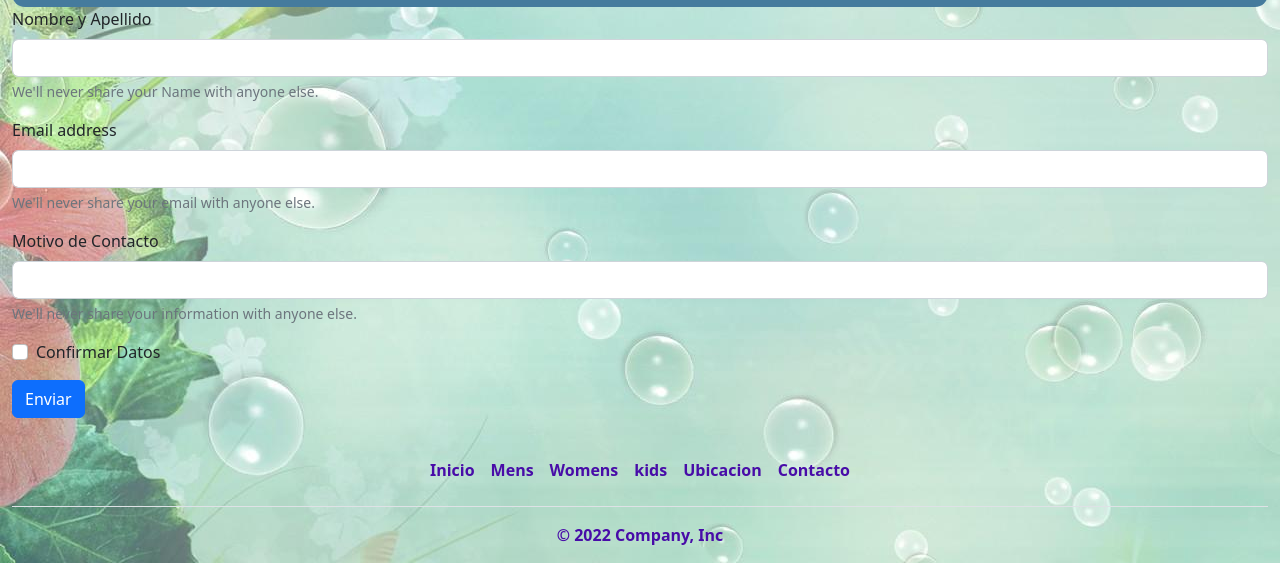
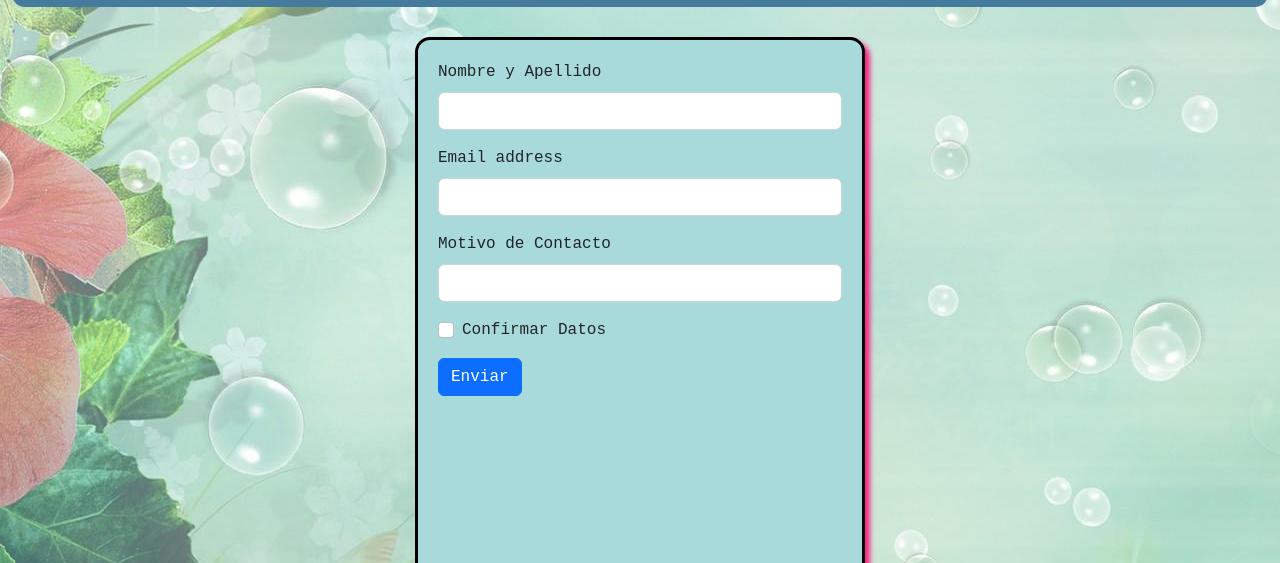
Before and after one commit to rocespedes95/FINAL-PERFUMES-ON, a website: page paginas-secundarias/contacto.html in a window 1280 px wide. Shown: the part 237-800 px from the top of the page. Drawn offline with nearby package versions, Linux system fonts and the light colour scheme.

Commit message:
fomulario listo

```diff
--- /dev/null
+++ b/SCSS/_contacto.scss
@@ -0,0 +1,24 @@
+
+
+.mainContact{
+    display: flex;
+    justify-content: center;
+
+
+}
+.formuLario{
+    padding: 20px;
+    border-radius: 15px;
+    margin-top: 30px;
+    margin-bottom: 20px;
+    height: 650px;
+    width: 450px;
+    border: 3px black solid;
+    background-color: #a8dadc;
+    box-shadow:5px 5px 5px #f72585;
+    transition: background-color .5s;
+    font-family: monospace;
+}
+.formuLario:hover{
+    background-color: #ffafcc;
+}
--- a/SCSS/estilos.scss
+++ b/SCSS/estilos.scss
@@ -2,6 +2,7 @@
 @import"variables";
 @import"bodys";
 @import"footer";
+@import"contacto";
 
 .titulo{
     margin-top: 20px;
--- a/paginas-secundarias/contacto.html
+++ b/paginas-secundarias/contacto.html
@@ -110,7 +110,7 @@
             aria-describedby="name"
           />
           <div id="nameHelp" class="form-text">
-            We'll never share your Name with anyone else.
+
           </div>
         </div>
         <div class="mb-3">
@@ -124,7 +124,7 @@
             aria-describedby="emailHelp"
           />
           <div id="emailHelp" class="form-text">
-            We'll never share your email with anyone else.
+
           </div>
         </div>
         <div class="mb-3">
@@ -138,7 +138,7 @@
             aria-describedby="name"
           />
           <div id="nameHelp" class="form-text">
-            We'll never share your information with anyone else.
+
           </div>
         </div>
         <div class="mb-3 form-check">
```
Also changed, not shown: css/estilo.css.
